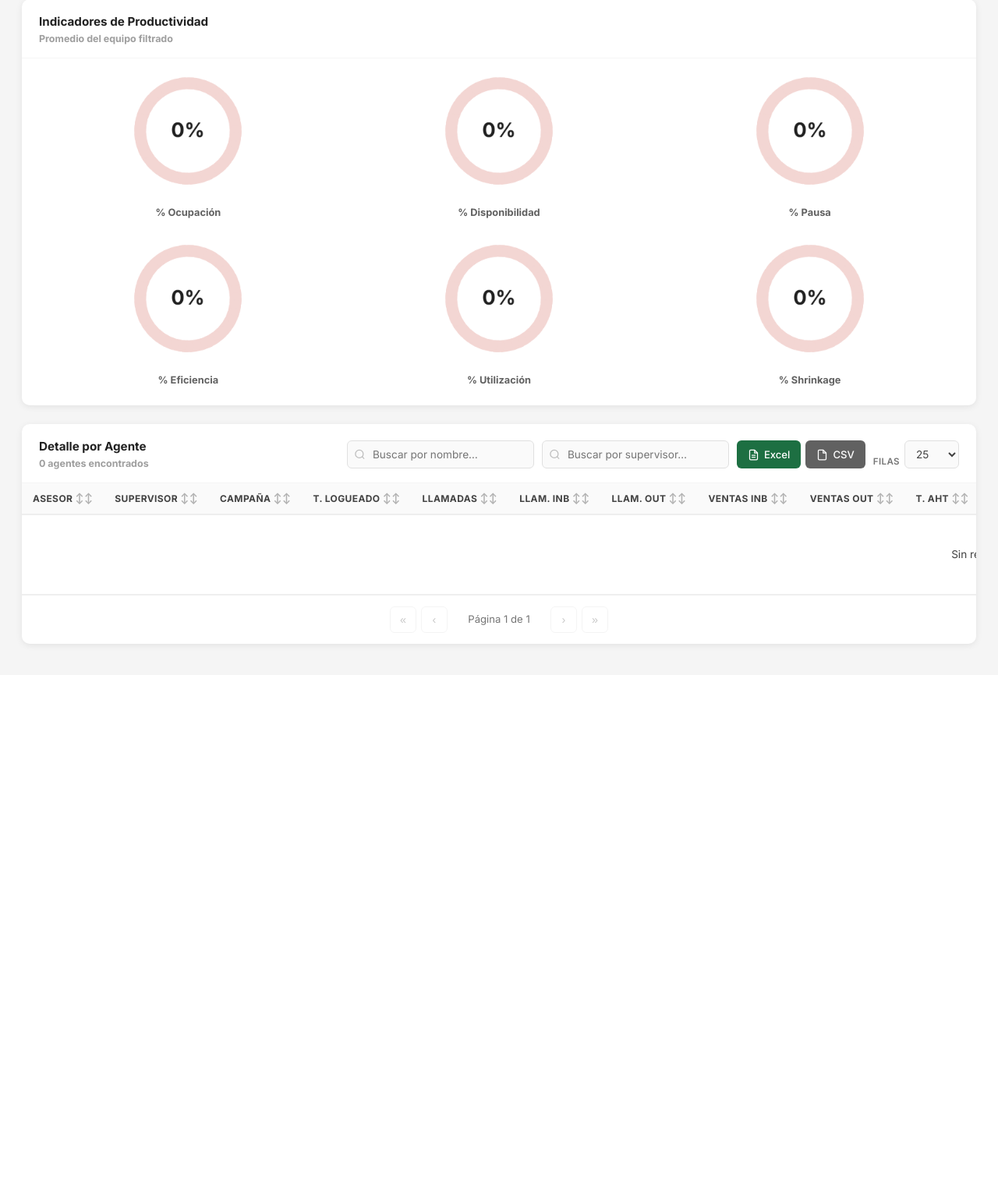
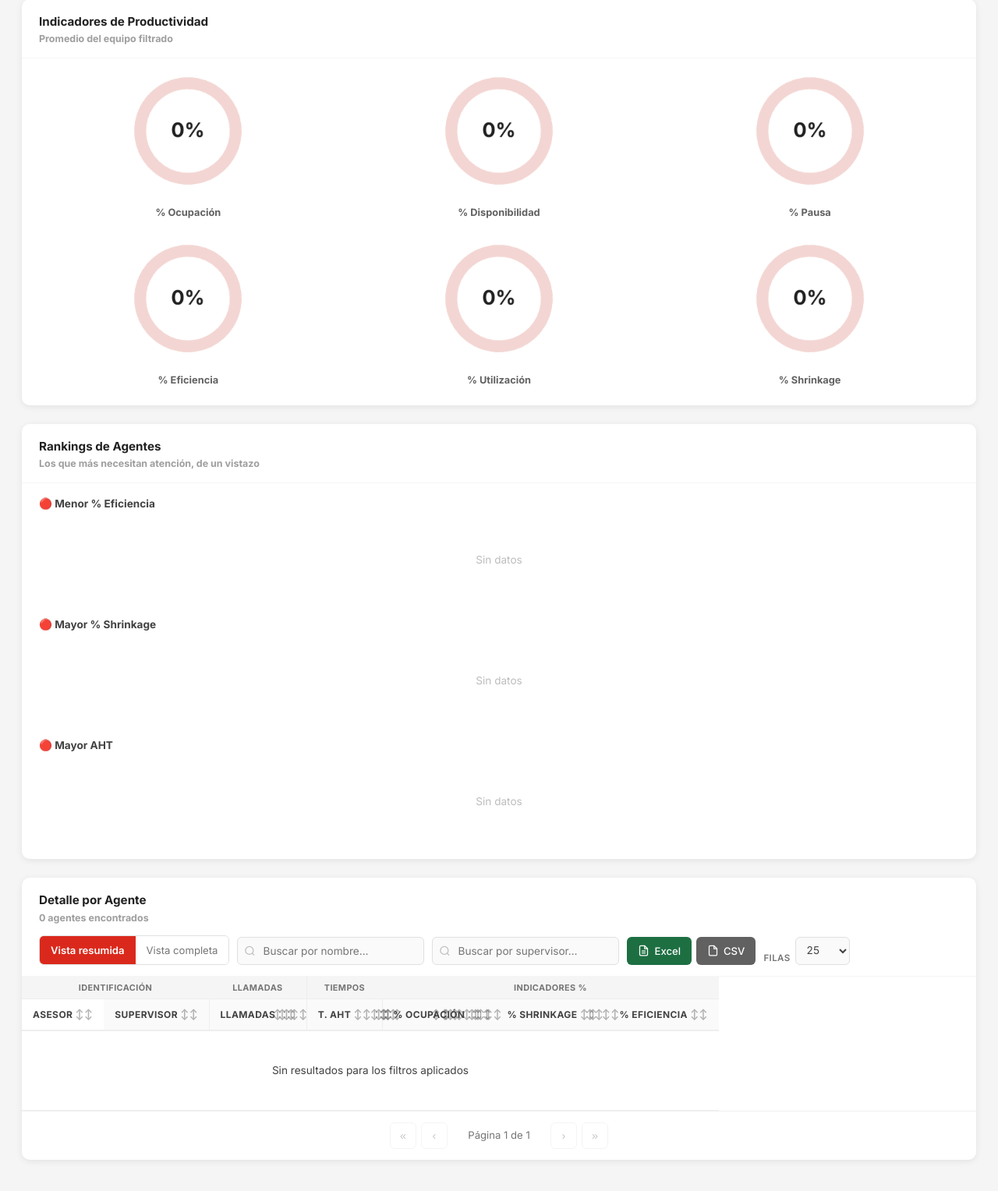
Before and after one commit to COS-Customer-Outsoursing-Success/Adherencia, a Flask app: page /detalle-agente in a window 1280 px wide. Shown: the part 390-1918 px from the top of the page at 78% size. Before the commit the page ends 1222 px from the top, so only its background shows below. Run offline with Flask 3, Linux system fonts and the light colour scheme; data that the repository does not hold is empty; some libraries are stand-ins or nearby versions.

Commit message:
Mejora legibilidad visual de la tabla Detalle por Agente
- Encabezados agrupados por tema (Identificacion, Actividad, Llamadas,
  Ventas, Tiempos, Indicadores %) con separadores verticales.
- Columna Asesor fija al hacer scroll horizontal, rayado alterno y
  mas espacio entre celdas.
- Toggle Vista resumida (7 columnas clave) / Vista completa (21).
- Nueva seccion de Rankings: top 5 peor Eficiencia, Shrinkage y AHT,
  con barras horizontales para lectura rapida sin abrir la tabla.

```diff
--- a/static/css/dashboard.css
+++ b/static/css/dashboard.css
@@ -785,6 +785,143 @@ body {
 .sortable.sort-desc .sort-icon::before { content: '↓'; }
 .sortable .sort-icon::before { content: '↕'; }
 
+/* Tabla con más aire entre celdas */
+.data-table--roomy th,
+.data-table--roomy td { padding: 13px 16px; }
+
+/* Rayado alterno */
+.data-table--zebra tbody tr:nth-child(even) { background: var(--gray-50); }
+.data-table--zebra tbody tr:nth-child(even):hover { background: var(--gray-100); }
+
+/* Primera columna fija al hacer scroll horizontal */
+.data-table--sticky-first th:first-child,
+.data-table--sticky-first td:first-child {
+  position: sticky;
+  left: 0;
+  z-index: 3;
+  background: var(--white);
+  box-shadow: 2px 0 4px rgba(0,0,0,0.04);
+}
+.data-table--sticky-first.data-table--zebra tbody tr:nth-child(even) td:first-child { background: var(--gray-50); }
+.data-table--sticky-first tbody tr:hover td:first-child { background: var(--gray-100); }
+.data-table--sticky-first thead tr.group-header th:first-child { z-index: 4; }
+
+/* Encabezado agrupado por tema */
+.data-table thead tr.group-header th {
+  background: var(--gray-100);
+  color: var(--gray-600);
+  font-size: 0.68rem;
+  padding: 6px 14px;
+  text-align: center;
+  border-bottom: 1px solid var(--gray-200);
+}
+
+/* Separadores verticales entre grupos de columnas (Detalle de Agente) */
+#agente-table th:nth-child(3), #agente-table td:nth-child(3),
+#agente-table th:nth-child(4), #agente-table td:nth-child(4),
+#agente-table th:nth-child(7), #agente-table td:nth-child(7),
+#agente-table th:nth-child(9), #agente-table td:nth-child(9),
+#agente-table th:nth-child(15), #agente-table td:nth-child(15) {
+  border-right: 1px solid var(--gray-200);
+}
+
+/* Columnas ocultas en vista resumida */
+#agente-table.mode-summary col.col-detail { visibility: collapse; }
+
+/* Toggle Vista resumida / completa */
+.view-toggle {
+  display: flex;
+  border: 1.5px solid var(--gray-300);
+  border-radius: var(--radius-sm);
+  overflow: hidden;
+}
+
+.view-toggle__btn {
+  height: 36px;
+  padding: 0 14px;
+  border: none;
+  background: var(--white);
+  font-family: var(--font);
+  font-size: 0.82rem;
+  color: var(--gray-600);
+  cursor: pointer;
+  transition: var(--transition);
+}
+
+.view-toggle__btn--active {
+  background: var(--claro-red);
+  color: var(--white);
+  font-weight: 600;
+}
+
+.view-toggle__btn:not(.view-toggle__btn--active):hover { background: var(--gray-100); }
+
+/* ══════════════════════════  RANKINGS (Detalle de Agente)  ══════════════════════════ */
+.rank-grid {
+  display: grid;
+  grid-template-columns: repeat(3, 1fr);
+  gap: 22px;
+  padding: 16px 22px 24px;
+}
+
+.rank-panel__title {
+  font-size: 0.85rem;
+  font-weight: 700;
+  color: var(--gray-800);
+  margin-bottom: 12px;
+}
+
+.rank-list {
+  display: flex;
+  flex-direction: column;
+  gap: 9px;
+}
+
+.rank-row {
+  display: grid;
+  grid-template-columns: 130px 1fr 58px;
+  align-items: center;
+  gap: 10px;
+}
+
+.rank-name {
+  font-size: 0.8rem;
+  font-weight: 600;
+  color: var(--gray-800);
+  overflow: hidden;
+  text-overflow: ellipsis;
+  white-space: nowrap;
+}
+
+.rank-bar {
+  position: relative;
+  height: 16px;
+  background: var(--gray-100);
+  border-radius: 8px;
+  overflow: hidden;
+}
+
+.rank-bar__fill {
+  position: absolute;
+  inset: 0;
+  width: 0%;
+  background: linear-gradient(90deg, var(--claro-light-red), var(--claro-red));
+  border-radius: 8px;
+  transition: width 0.6s ease;
+}
+
+.rank-value {
+  font-size: 0.8rem;
+  font-weight: 700;
+  color: var(--claro-red);
+  text-align: right;
+  font-family: 'Courier New', Courier, monospace;
+}
+
+@media (max-width: 1300px) {
+  .rank-grid { grid-template-columns: 1fr; }
+}
+
 /* Empty / loading state */
 .empty-row {
   text-align: center;
--- a/static/js/detalle_agente.js
+++ b/static/js/detalle_agente.js
@@ -61,6 +61,14 @@ function setupEventListeners() {
     state.agente.pageSize = parseInt(e.target.value, 10);
     state.agente.page = 1;
     renderAgenteTable();
+  });
+
+  document.querySelectorAll('#view-toggle .view-toggle__btn').forEach(btn => {
+    btn.addEventListener('click', () => {
+      document.querySelectorAll('#view-toggle .view-toggle__btn').forEach(b => b.classList.remove('view-toggle__btn--active'));
+      btn.classList.add('view-toggle__btn--active');
+      document.getElementById('agente-table').classList.toggle('mode-summary', btn.dataset.mode === 'summary');
+    });
   });
 
   document.getElementById('btn-first').addEventListener('click', () => goToPage(1));
@@ -173,6 +181,7 @@ function clearFilters() {
 function updateAll(data) {
   updateKPIs(data.kpis);
   updateGauges(data.kpis);
+  renderRankings(data.agentes || []);
 
   state.agente.data = data.agentes || [];
   applyAgenteFilters();
@@ -180,6 +189,40 @@ function updateAll(data) {
 
   const el = document.getElementById('last-update');
   if (el) el.textContent = data.last_update || '—';
+}
+
+// ════════════════════════════════════════════════════════════════════════
+// RANKINGS — quiénes necesitan más atención, de un vistazo
+// ════════════════════════════════════════════════════════════════════════
+
+function renderRankings(agentes) {
+  renderRankPanel('rank-eficiencia', agentes, 'Pct_Eficiencia', 'asc',  v => `${v}%`);
+  renderRankPanel('rank-shrinkage',  agentes, 'Pct_Shrinkage',  'desc', v => `${v}%`);
+  renderRankPanel('rank-aht',        agentes, 'T_AHT_seg',      'desc', (v, r) => r.T_AHT);
+}
+
+function renderRankPanel(elId, agentes, field, dir, formatValue, topN = 5) {
+  const el = document.getElementById(elId);
+  if (!el) return;
+  if (!agentes.length) {
+    el.innerHTML = '<p class="empty-row">Sin datos</p>';
+    return;
+  }
+
+  const sorted = [...agentes].sort((a, b) => dir === 'asc' ? a[field] - b[field] : b[field] - a[field]);
+  const top = sorted.slice(0, topN);
+  const maxVal = Math.max(...top.map(r => r[field]), 1);
+
+  el.innerHTML = top.map(r => {
+    const value = r[field];
+    const widthPct = Math.max(4, Math.round((value / maxVal) * 100));
+    return `
+      <div class="rank-row">
+        <span class="rank-name" title="${esc(r.Asesor)}">${esc(r.Asesor)}</span>
+        <div class="rank-bar"><div class="rank-bar__fill" style="width:${widthPct}%"></div></div>
+        <span class="rank-value">${formatValue(value, r)}</span>
+      </div>`;
+  }).join('');
 }
 
 // ════════════════════════════════════════════════════════════════════════
@@ -303,7 +346,7 @@ function renderAgenteTable() {
   const { filtered, page, pageSize } = state.agente;
 
   if (!filtered.length) {
-    tbody.innerHTML = '<tr><td colspan="20" class="empty-row">Sin resultados para los filtros aplicados</td></tr>';
+    tbody.innerHTML = '<tr><td colspan="21" class="empty-row">Sin resultados para los filtros aplicados</td></tr>';
     renderPagination(0, page, pageSize);
     return;
   }
--- a/templates/detalle_agente.html
+++ b/templates/detalle_agente.html
@@ -166,6 +166,30 @@
     </div>
   </section>
 
+  <!-- RANKINGS -->
+  <section class="table-section">
+    <div class="table-section__header">
+      <div>
+        <h2 class="section-title">Rankings de Agentes</h2>
+        <p class="section-subtitle">Los que más necesitan atención, de un vistazo</p>
+      </div>
+    </div>
+    <div class="rank-grid">
+      <div class="rank-panel">
+        <h3 class="rank-panel__title">🔴 Menor % Eficiencia</h3>
+        <div class="rank-list" id="rank-eficiencia"></div>
+      </div>
+      <div class="rank-panel">
+        <h3 class="rank-panel__title">🔴 Mayor % Shrinkage</h3>
+        <div class="rank-list" id="rank-shrinkage"></div>
+      </div>
+      <div class="rank-panel">
+        <h3 class="rank-panel__title">🔴 Mayor AHT</h3>
+        <div class="rank-list" id="rank-aht"></div>
+      </div>
+    </div>
+  </section>
+
   <!-- DETAIL TABLE -->
   <section class="table-section">
     <div class="table-section__header">
@@ -174,6 +198,10 @@
         <p class="section-subtitle" id="agente-count">—</p>
       </div>
       <div class="table-controls">
+        <div class="view-toggle" id="view-toggle">
+          <button class="view-toggle__btn view-toggle__btn--active" data-mode="summary" id="btn-view-summary">Vista resumida</button>
+          <button class="view-toggle__btn" data-mode="full" id="btn-view-full">Vista completa</button>
+        </div>
         <div class="search-group">
           <svg class="search-icon" viewBox="0 0 24 24" fill="none" stroke="currentColor" stroke-width="2"><circle cx="11" cy="11" r="8"/><line x1="21" y1="21" x2="16.65" y2="16.65"/></svg>
           <input class="search-input" type="text" id="search-name" placeholder="Buscar por nombre…" />
@@ -205,8 +233,39 @@
     </div>
 
     <div class="table-wrapper">
-      <table class="data-table data-table--sortable" id="agente-table">
+      <table class="data-table data-table--sortable data-table--roomy data-table--zebra data-table--sticky-first mode-summary" id="agente-table">
+        <colgroup>
+          <col>
+          <col>
+          <col class="col-detail">
+          <col class="col-detail">
+          <col>
+          <col class="col-detail">
+          <col class="col-detail">
+          <col class="col-detail">
+          <col class="col-detail">
+          <col>
+          <col class="col-detail">
+          <col class="col-detail">
+          <col class="col-detail">
+          <col class="col-detail">
+          <col class="col-detail">
+          <col class="col-detail">
+          <col>
+          <col class="col-detail">
+          <col class="col-detail">
+          <col>
+          <col>
+        </colgroup>
         <thead>
+          <tr class="group-header">
+            <th colspan="3">Identificación</th>
+            <th colspan="1">Actividad</th>
+            <th colspan="3">Llamadas</th>
+            <th colspan="2">Ventas</th>
+            <th colspan="6">Tiempos</th>
+            <th colspan="6">Indicadores %</th>
+          </tr>
           <tr>
             <th data-col="Asesor" class="sortable">Asesor <span class="sort-icon">↕</span></th>
             <th data-col="Supervisor" class="sortable">Supervisor <span class="sort-icon">↕</span></th>
@@ -232,7 +291,7 @@
           </tr>
         </thead>
         <tbody id="agente-tbody">
-          <tr><td colspan="20" class="empty-row">Cargando datos…</td></tr>
+          <tr><td colspan="21" class="empty-row">Cargando datos…</td></tr>
         </tbody>
       </table>
     </div>
```
